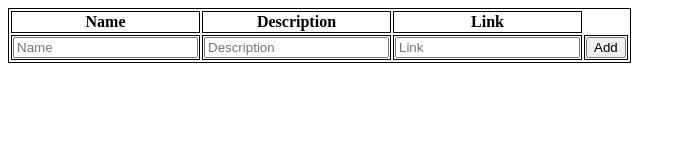
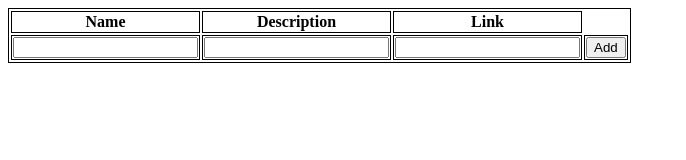
Before and after one commit to PovilasU/React-products-app, a React (Vite) app: page / in a window 1280 px wide. Shown: the top 160 px of the page, without its empty margins (0-686 px from the left). Built offline with nearby package versions, Linux system fonts and the light colour scheme.

Commit message:
optimisation

```diff
--- a/src/App.jsx
+++ b/src/App.jsx
@@ -7,28 +7,16 @@ import "./App.css";
 const App = () => {
   const [products, setProducts] = useState([]);
 
-  const handleAddProduct = (newProduct) => {
-    setProducts((prevProducts) => addProduct(newProduct, prevProducts));
+  const handlers = {
+    addProduct: (newProduct) =>
+      setProducts((prevProducts) => addProduct(newProduct, prevProducts)),
+    removeProduct: (productId) =>
+      setProducts((prevProducts) => removeProduct(productId, prevProducts)),
+    editProduct: (updatedProduct) =>
+      setProducts((prevProducts) => editProduct(updatedProduct, prevProducts)),
   };
 
-  const handleRemoveProduct = (productId) => {
-    setProducts((prevProducts) => removeProduct(productId, prevProducts));
-  };
-
-  const handleEditProduct = (updatedProduct) => {
-    setProducts((prevProducts) => editProduct(updatedProduct, prevProducts));
-  };
-
-  return (
-    <div>
-      <Table
-        products={products}
-        addProduct={handleAddProduct}
-        removeProduct={handleRemoveProduct}
-        editProduct={handleEditProduct}
-      />
-    </div>
-  );
+  return <Table products={products} {...handlers} />;
 };
 
 export default App;
--- a/src/Components/AddProductRow.jsx
+++ b/src/Components/AddProductRow.jsx
@@ -1,5 +1,6 @@
 // AddProductRow.jsx
 import React, { useState } from "react";
+import { handleInputChange, handleAddProduct } from "../utils";
 
 const AddProductRow = ({ addProduct }) => {
   const [newProduct, setNewProduct] = useState({
@@ -8,47 +9,27 @@ const AddProductRow = ({ addProduct }) => {
     link: "",
   });
 
-  const handleInputChange = (event) => {
-    setNewProduct({ ...newProduct, [event.target.name]: event.target.value });
-  };
-
-  const handleAddProduct = (event) => {
-    event.preventDefault();
-    addProduct(newProduct);
-    setNewProduct({ name: "", description: "", link: "" });
-  };
-
   return (
     <tr>
+      {["name", "description", "link"].map((field) => (
+        <td key={field}>
+          <input
+            name={field}
+            value={newProduct[field]}
+            onChange={(event) =>
+              handleInputChange(event, newProduct, setNewProduct)
+            }
+          />
+        </td>
+      ))}
       <td>
-        <input
-          name="name"
-          value={newProduct.name}
-          onChange={handleInputChange}
-          placeholder="Name"
-          required
-        />
-      </td>
-      <td>
-        <input
-          name="description"
-          value={newProduct.description}
-          onChange={handleInputChange}
-          placeholder="Description"
-          required
-        />
-      </td>
-      <td>
-        <input
-          name="link"
-          value={newProduct.link}
-          onChange={handleInputChange}
-          placeholder="Link"
-          required
-        />
-      </td>
-      <td>
-        <button onClick={handleAddProduct}>Add</button>
+        <button
+          onClick={(event) =>
+            handleAddProduct(event, newProduct, addProduct, setNewProduct)
+          }
+        >
+          Add
+        </button>
       </td>
     </tr>
   );
--- a/src/utils.js
+++ b/src/utils.js
@@ -9,6 +9,29 @@ export const removeProduct = (productId, prevProducts) =>
 
 export const editProduct = (updatedProduct, prevProducts) =>
   prevProducts.map(product => product.id === updatedProduct.id ? updatedProduct : product);
+
+
+// utils.js
+export const handleInputChange = (event, newProduct, setNewProduct) => {
+  setNewProduct({ ...newProduct, [event.target.name]: event.target.value });
+};
+
+export const handleAddProduct = (event, newProduct, addProduct, setNewProduct) => {
+  event.preventDefault();
+  const fields = ["name", "description", "link"];
+  for (let field of fields) {
+    if (!newProduct[field]) {
+      alert(
+        `${field.charAt(0).toUpperCase() + field.slice(1)} field is required!`
+      );
+      return;
+    }
+  }
+  addProduct(newProduct);
+  setNewProduct({ name: "", description: "", link: "" });
+};
+
+
 
 
   export const fetchProducts = async () => {
```
